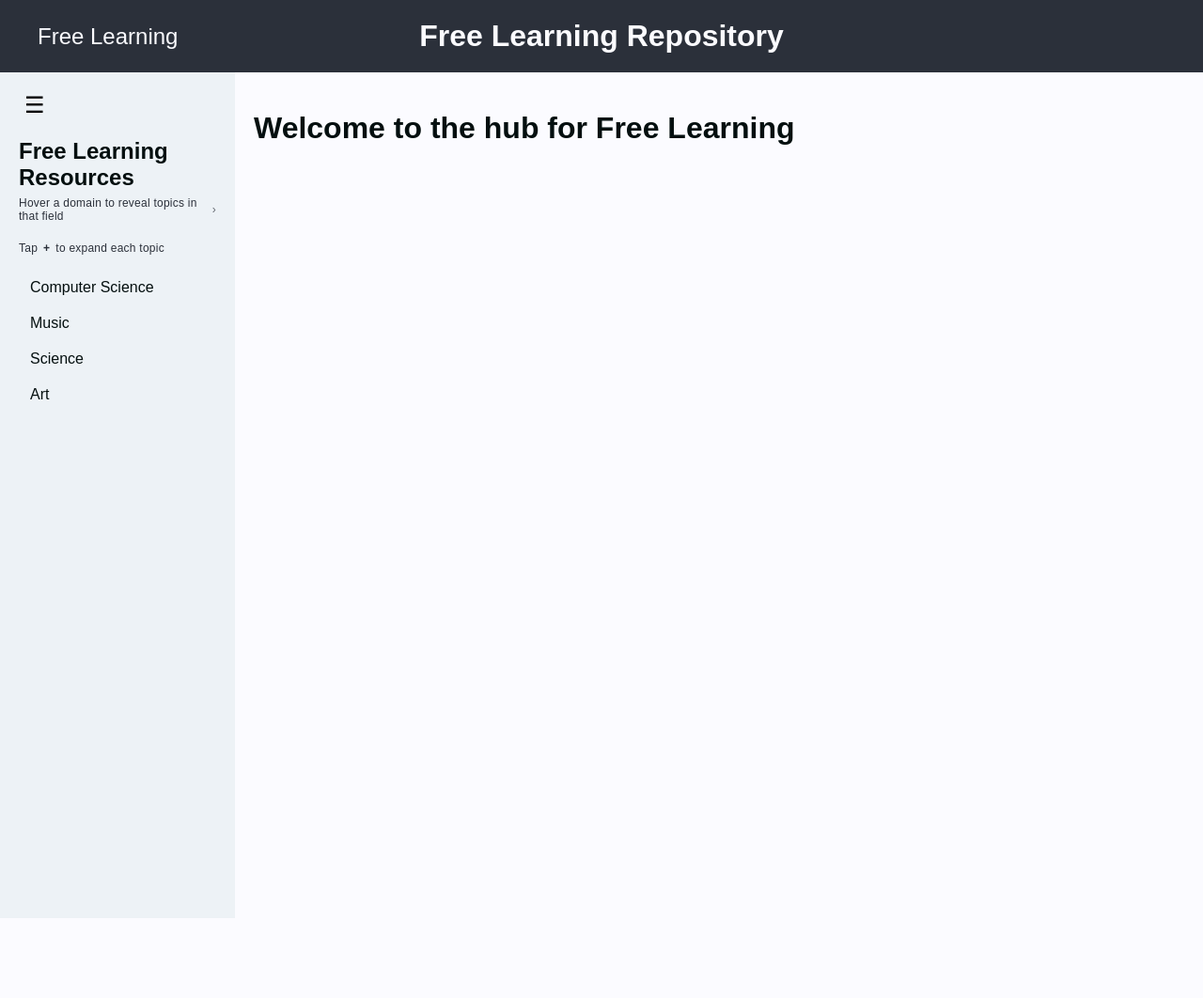
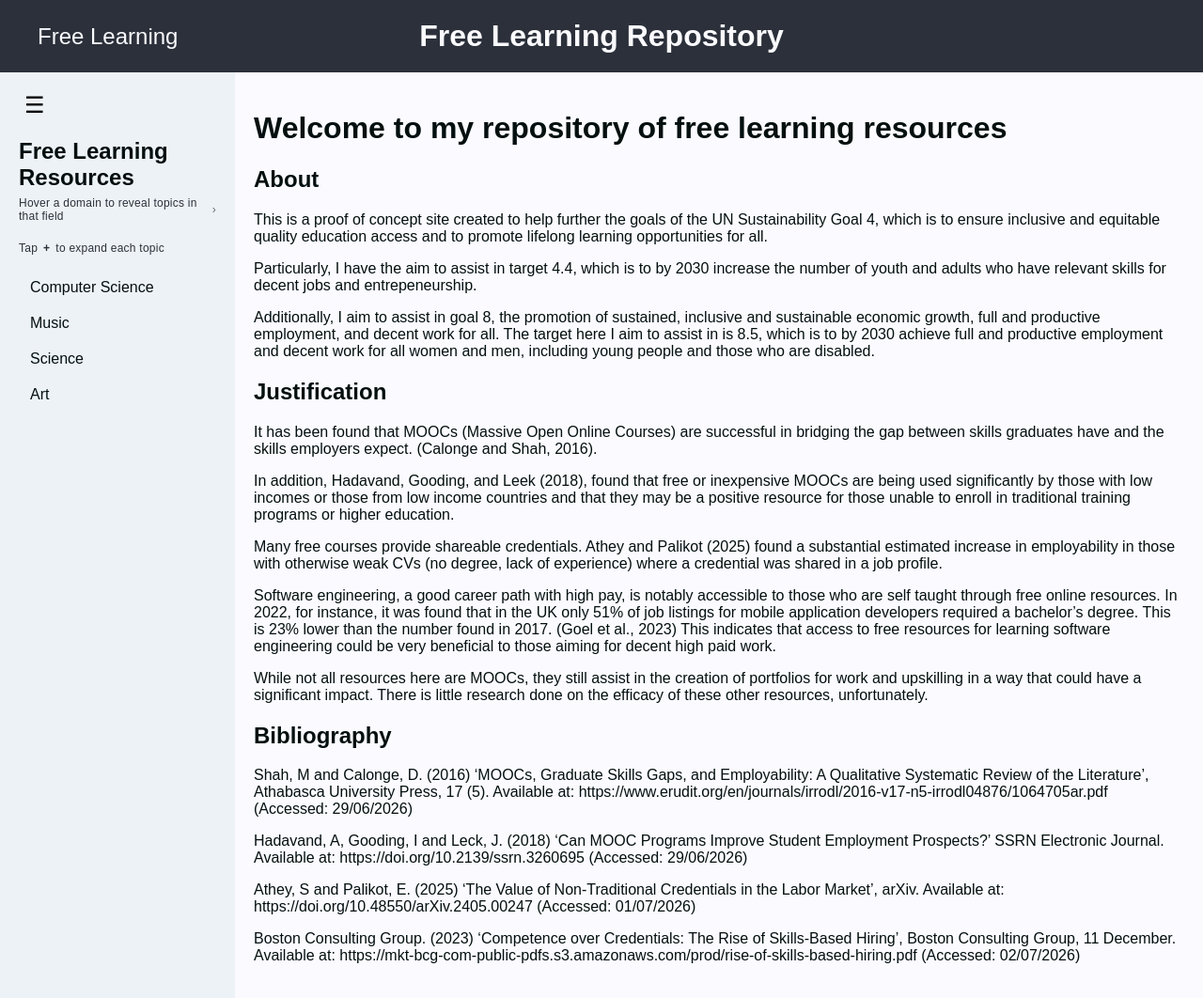
Before and after one commit to indi-c/indi-c.github.io, a Jekyll site: the page built from learning.md, in a window 1280 px wide. Shown: the whole page at 94% size. Built offline with Jekyll 4.4.1, drawn with Linux system fonts in a browser that asks for light colours; before the commit the page ends 977 px from its top, so only the background shows below that.

Commit message:
Added content to home page

```diff
--- a/learning.md
+++ b/learning.md
@@ -3,4 +3,34 @@ layout: freelearningdefault
 title: Free Learning Repository
 ---
 
-# Welcome to the hub for Free Learning
+# Welcome to my repository of free learning resources
+
+## About
+
+This is a proof of concept site created to help further the goals of the UN Sustainability Goal 4, which is to ensure inclusive and equitable quality education access and to promote lifelong learning opportunities for all.
+
+Particularly, I have the aim to assist in target 4.4, which is to by 2030 increase the number of youth and adults who have relevant skills for decent jobs and entrepeneurship.
+
+Additionally, I aim to assist in goal 8, the promotion of sustained, inclusive and sustainable economic growth, full and productive employment, and decent work for all. The target here I aim to assist in is 8.5, which is to by 2030 achieve full and productive employment and decent work for all women and men, including young people and those who are disabled.
+
+## Justification
+
+It has been found that MOOCs (Massive Open Online Courses) are successful in bridging the gap between skills graduates have and the skills employers expect. (Calonge and Shah, 2016).
+
+In addition, Hadavand, Gooding, and Leek (2018), found that free or inexpensive MOOCs are being used significantly by those with low incomes or those from low income countries and that they may be a positive resource for those unable to enroll in traditional training programs or higher education.
+
+Many free courses provide shareable credentials. Athey and Palikot (2025) found a substantial estimated increase in employability in those with otherwise weak CVs (no degree, lack of experience) where a credential was shared in a job profile.
+
+Software engineering, a good career path with high pay, is notably accessible to those who are self taught through free online resources. In 2022, for instance, it was found that in the UK only 51% of job listings for mobile application developers required a bachelor's degree. This is 23% lower than the number found in 2017. (Goel et al., 2023) This indicates that access to free resources for learning software engineering could be very beneficial to those aiming for decent high paid work.
+
+While not all resources here are MOOCs, they still assist in the creation of portfolios for work and upskilling in a way that could have a significant impact. There is little research done on the efficacy of these other resources, unfortunately.
+
+## Bibliography
+
+Shah, M and Calonge, D. (2016) 'MOOCs, Graduate Skills Gaps, and Employability: A Qualitative Systematic Review of the Literature', Athabasca University Press, 17 (5). Available at: https://www.erudit.org/en/journals/irrodl/2016-v17-n5-irrodl04876/1064705ar.pdf (Accessed: 29/06/2026)
+
+Hadavand, A, Gooding, I and Leck, J. (2018) 'Can MOOC Programs Improve Student Employment Prospects?' SSRN Electronic Journal. Available at: https://doi.org/10.2139/ssrn.3260695 (Accessed: 29/06/2026)
+
+Athey, S and Palikot, E. (2025) 'The Value of Non-Traditional Credentials in the Labor Market', arXiv. Available at: https://doi.org/10.48550/arXiv.2405.00247 (Accessed: 01/07/2026)
+
+Boston Consulting Group. (2023) 'Competence over Credentials: The Rise of Skills-Based Hiring', Boston Consulting Group, 11 December. Available at: https://mkt-bcg-com-public-pdfs.s3.amazonaws.com/prod/rise-of-skills-based-hiring.pdf (Accessed: 02/07/2026)
```
